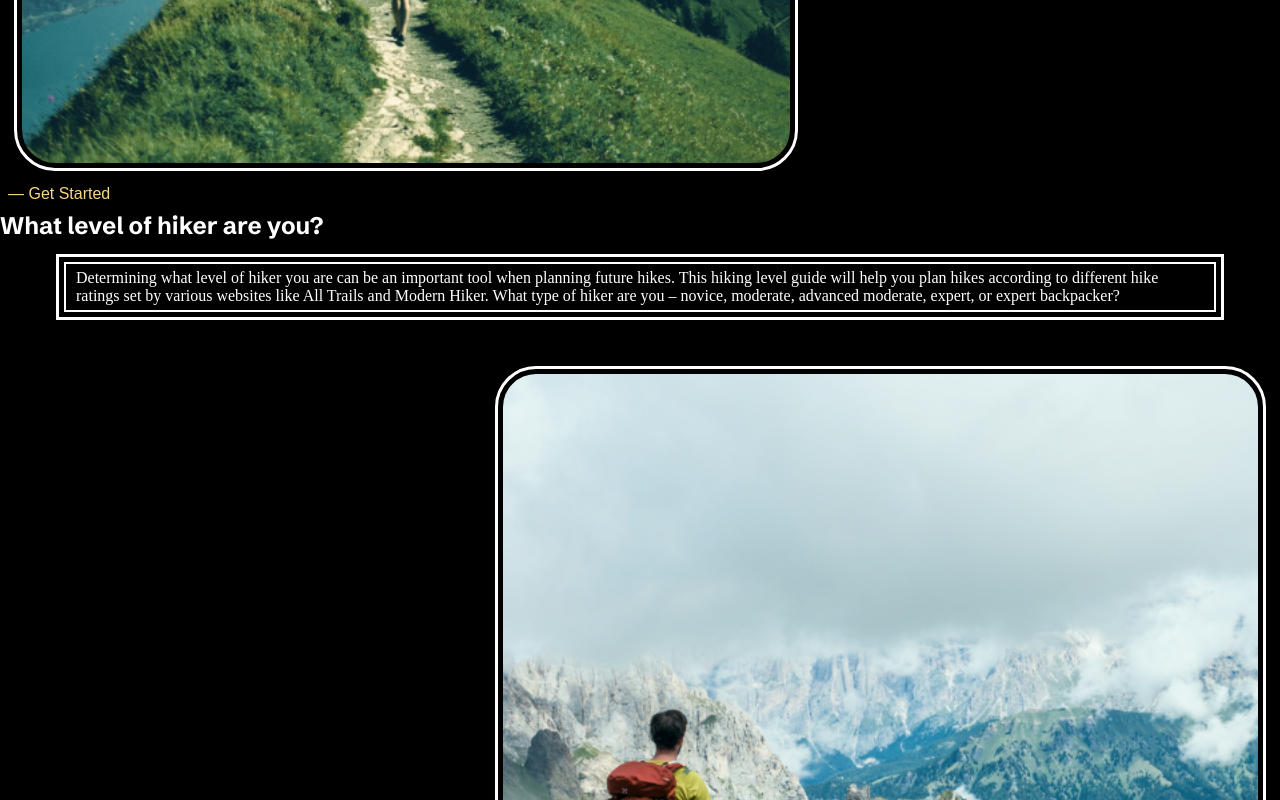
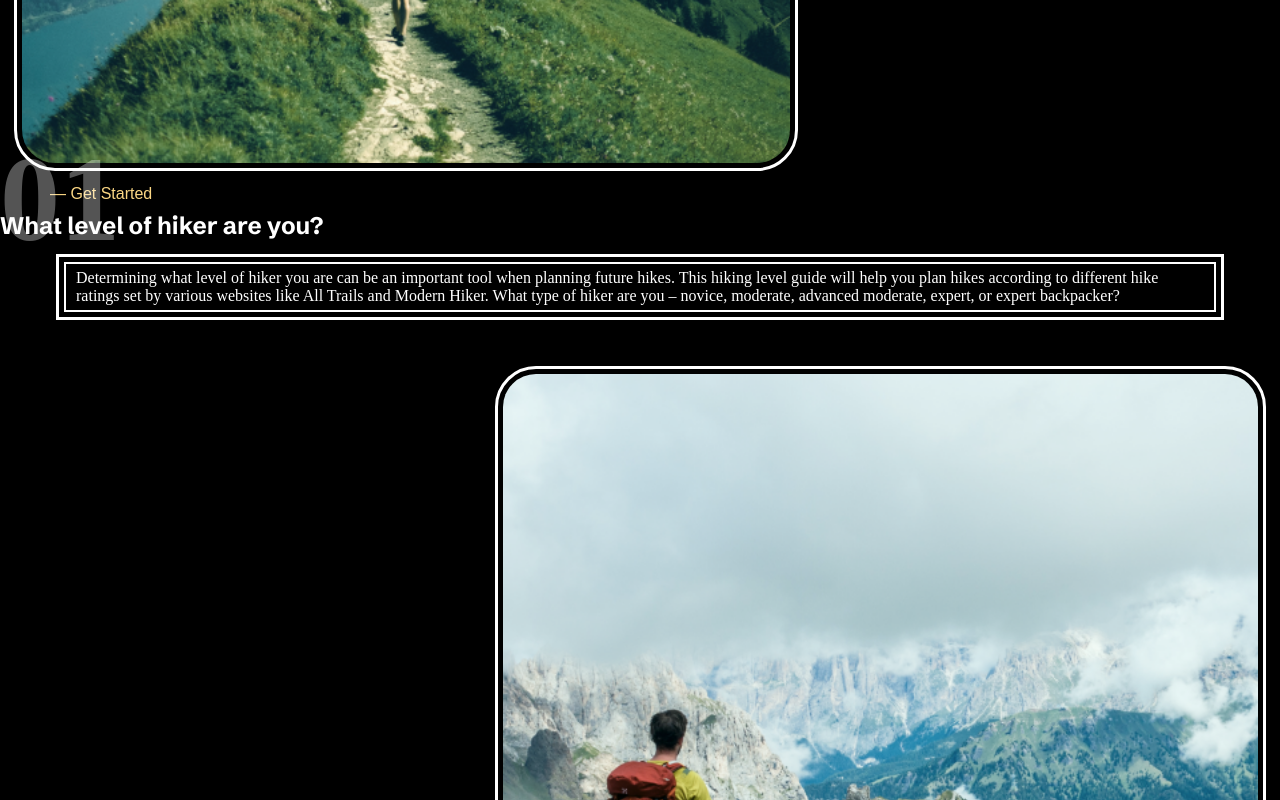
Before and after one commit to COOL26/Cool-Dark-Website, a plain HTML site: page index.html in a window 1280 px wide. Shown: the part 1800-2600 px from the top of the page. Drawn offline with Linux system fonts and the light colour scheme; a web font is replaced by a local one.

Commit message:
did some designing

```diff
--- a/index.html
+++ b/index.html
@@ -57,7 +57,7 @@
           <p id="vertical"></p>
         </section>
         <section class="sub-container-1">
-          <!-- <div class="01">01</div> -->
+          <div class="zero-1">01</div>
           <p id="get-started">&#8212; Get Started</p>
           <h2>What level of hiker are you?</h2>
           <p class="para">
@@ -77,7 +77,7 @@
           <p id="vertical"></p>
         </section>
         <section class="sub-container-1">
-          <!-- <div class="01">01</div> -->
+          <div class="zero-1">02</div>
           <p id="get-started">&#8212; Hiking Essentials</p>
           <h2>Picking the right Hiking Gear!</h2>
           <p class="para">
@@ -96,7 +96,7 @@
           <p id="vertical"></p>
         </section>
         <section class="sub-container-1">
-          <!-- <div class="01">01</div> -->
+          <div class="zero-1">03</div>
           <p id="get-started">&#8212; where you go is the key</p>
           <h2>Understand Your Map & Timing</h2>
           <p class="para">
--- a/style.css
+++ b/style.css
@@ -50,6 +50,10 @@ main {
   color: white;
 }
 
+.main-container .sub-container-1 {
+  position: relative;
+}
+
 .main-container .sub-container-2 {
   display: flex;
   align-items: center;
@@ -85,7 +89,7 @@ main {
   color: #fbd784;
   font-family: "Duru Sans", sans-serif;
   margin-bottom: 8px;
-  margin-left: 8px;
+  margin-left: 50px;
 }
 
 .main-container .sub-container-1 .para {
@@ -102,3 +106,13 @@ main {
   flex-direction: row-reverse;
   margin-right: 22px;
 }
+
+.main-container .sub-container-1 div.zero-1 {
+  position: absolute;
+  top: -54px;
+  left: 0;
+  color: #ffffff;
+  font-size: 120px;
+  opacity: 33%;
+  font-weight: 900;
+}
```
